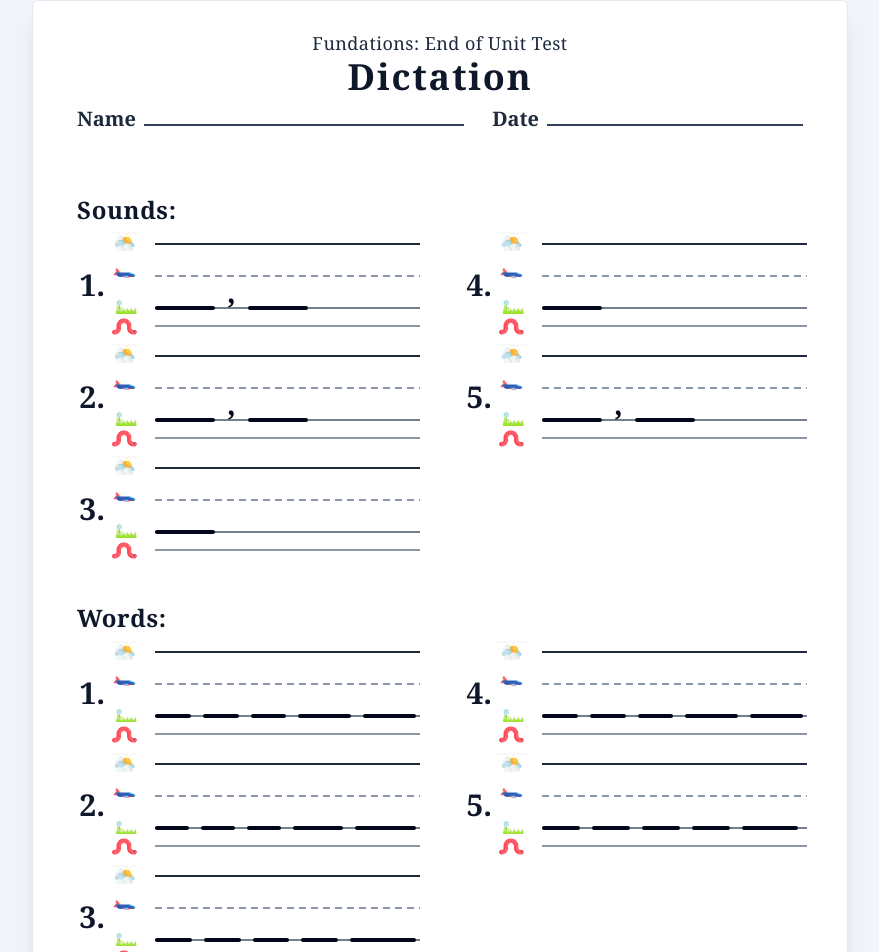
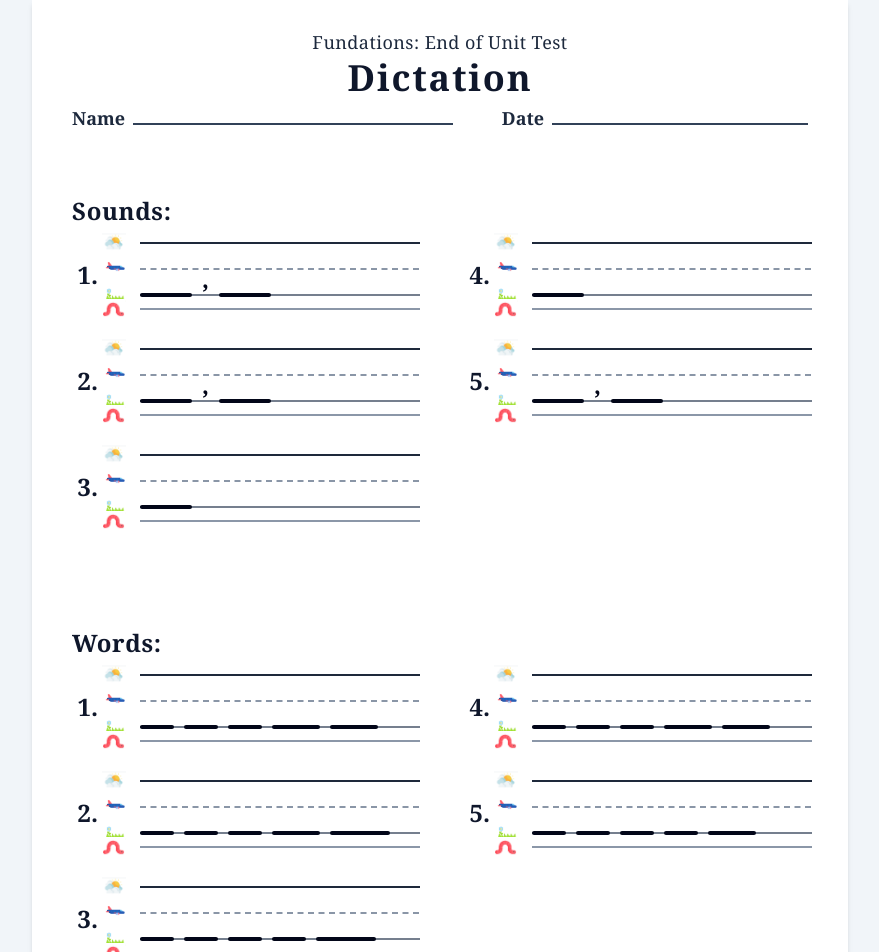
Before and after one commit to tshown-dot/fundations-test-modifier, a React (Vite) app: page / in a window 1280 px wide. Shown: the part 184-1136 px from the top of the page, without its empty margins (200-1079 px from the left). Built offline with nearby package versions, Linux system fonts and the light colour scheme.

Commit message:
Fix inter-row buffer spacing, remove all gray borders, ensure clean 28px margin between lines

```diff
--- a/src/components/FundationsGridRow.tsx
+++ b/src/components/FundationsGridRow.tsx
@@ -25,20 +25,20 @@ export const FundationsGridRow: React.FC<FundationsGridRowProps> = ({
   className = '',
   showIcons = true,
 }) => {
-  // Generous 1st and 2nd grade handwriting proportions:
-  // Total height: 96px
-  // Skyline: y = 10px (slightly thicker solid)
-  // Plane line: y = 42px (dashed line, 32px below skyline)
-  // Grass line: y = 74px (regular solid baseline, 32px below plane line)
-  // Worm line: y = 92px (regular solid descender, 18px below grass line)
-  const totalHeight = 96;
+  // Proportions:
+  // Total height: 78px
+  // Skyline: y = 8px (slightly thicker solid)
+  // Plane line: y = 34px (dashed line, 26px below skyline)
+  // Grass line: y = 60px (regular solid baseline, 26px below plane line)
+  // Worm line: y = 74px (regular solid descender, 14px below grass line)
+  const totalHeight = 78;
 
   return (
     <div className={`flex items-start w-full ${className}`}>
-      {/* 1. Item Number Column (Fixed 36px width for 100% consistent alignment across all rows) */}
-      <div className="w-9 shrink-0 flex items-start justify-end pr-1 pt-[36px]">
+      {/* 1. Item Number Column (Fixed 34px width for 100% consistent alignment across all rows) */}
+      <div className="w-[34px] shrink-0 flex items-start justify-end pr-1 pt-[28px]">
         {itemNumber !== undefined ? (
-          <span className="font-serif text-3xl font-bold text-slate-900 leading-none">
+          <span className="font-serif text-2xl font-bold text-slate-900 leading-none">
             {itemNumber}.
           </span>
         ) : (
@@ -47,31 +47,31 @@ export const FundationsGridRow: React.FC<FundationsGridRowProps> = ({
         )}
       </div>
 
-      {/* 2. Authentic Guide Icons Column (Fixed 34px width, vertically centered on each line) */}
+      {/* 2. Authentic Guide Icons Column (Fixed 30px width, vertically centered on each line) */}
       {showIcons && (
         <div
-          className="relative w-9 shrink-0 mr-2.5 select-none"
+          className="relative w-[30px] shrink-0 mr-2 select-none"
           style={{ height: `${totalHeight}px` }}
           aria-hidden="true"
         >
-          {/* Skyline (centered at y = 10px) */}
-          <div className="absolute top-[-2px] left-0.5 flex items-center justify-center w-7 h-6">
-            <SkylineImage className="w-7 h-6 object-contain" />
+          {/* Skyline (centered at y = 8px) */}
+          <div className="absolute top-[-2px] left-0 flex items-center justify-center w-6 h-5">
+            <SkylineImage className="w-6 h-5 object-contain" />
           </div>
 
-          {/* Plane line (centered at y = 42px) */}
-          <div className="absolute top-[30px] left-0 flex items-center justify-center w-8 h-6">
-            <PlaneImage className="w-8 h-6 object-contain" />
+          {/* Plane line (centered at y = 34px) */}
+          <div className="absolute top-[24px] left-0 flex items-center justify-center w-7 h-5">
+            <PlaneImage className="w-7 h-5 object-contain" />
           </div>
 
-          {/* Grass line (centered at y = 74px) */}
-          <div className="absolute top-[62px] left-0.5 flex items-center justify-center w-7 h-6">
-            <GrassImage className="w-7 h-6 object-contain" />
+          {/* Grass line (centered at y = 60px) */}
+          <div className="absolute top-[50px] left-0 flex items-center justify-center w-6 h-5">
+            <GrassImage className="w-6 h-5 object-contain" />
           </div>
 
-          {/* Worm line (centered at y = 92px) */}
-          <div className="absolute top-[80px] left-0.5 flex items-center justify-center w-7 h-6">
-            <WormImage className="w-7 h-6 object-contain" />
+          {/* Worm line (centered at y = 74px) */}
+          <div className="absolute top-[64px] left-0 flex items-center justify-center w-6 h-5">
+            <WormImage className="w-6 h-5 object-contain" />
           </div>
         </div>
       )}
@@ -82,14 +82,14 @@ export const FundationsGridRow: React.FC<FundationsGridRowProps> = ({
         <svg
           className="absolute inset-0 w-full h-full pointer-events-none"
           preserveAspectRatio="none"
-          viewBox="0 0 100 96"
+          viewBox="0 0 100 78"
         >
           {/* 1. Skyline: slightly thicker solid line */}
           <line
             x1="0"
-            y1="10"
+            y1="8"
             x2="100"
-            y2="10"
+            y2="8"
             stroke="#1E293B"
             strokeWidth="2.2"
             vectorEffect="non-scaling-stroke"
@@ -98,43 +98,43 @@ export const FundationsGridRow: React.FC<FundationsGridRowProps> = ({
           {/* 2. Plane line: dashed line */}
           <line
             x1="0"
-            y1="42"
+            y1="34"
             x2="100"
-            y2="42"
+            y2="34"
             stroke="#64748B"
-            strokeWidth="1.5"
-            strokeDasharray="7 5"
+            strokeWidth="1.4"
+            strokeDasharray="6 4.5"
             vectorEffect="non-scaling-stroke"
           />
 
           {/* 3. Grass line: regular solid line (baseline) */}
           <line
             x1="0"
-            y1="74"
+            y1="60"
             x2="100"
-            y2="74"
+            y2="60"
             stroke="#475569"
-            strokeWidth="1.6"
+            strokeWidth="1.5"
             vectorEffect="non-scaling-stroke"
           />
 
           {/* 4. Worm line: regular solid line (descender) */}
           <line
             x1="0"
-            y1="92"
+            y1="74"
             x2="100"
-            y2="92"
+            y2="74"
             stroke="#64748B"
-            strokeWidth="1.6"
+            strokeWidth="1.5"
             vectorEffect="non-scaling-stroke"
           />
         </svg>
 
         {/* Level 1 Scaffold Layer: Distinct blank underlines drawn on the Grass line */}
         {slots && slots.length > 0 && (
-          <div className="absolute inset-0 flex items-center gap-x-3 z-10 pointer-events-none pr-1">
+          <div className="absolute inset-0 flex items-center gap-x-2.5 z-10 pointer-events-none pr-1">
             {slots.map((slot, index) => {
-              const defaultWidth = slot.isWider ? 'w-20' : 'w-12';
+              const defaultWidth = slot.isWider ? 'w-16' : 'w-10';
               const widthStyle: React.CSSProperties = {
                 ...(slot.flexGrow !== undefined
                   ? { flex: `${slot.flexGrow} ${slot.flexGrow} 0px` }
@@ -148,7 +148,7 @@ export const FundationsGridRow: React.FC<FundationsGridRowProps> = ({
               return (
                 <React.Fragment key={index}>
                   <div
-                    className={`relative h-[96px] flex flex-col justify-end ${
+                    className={`relative h-[78px] flex flex-col justify-end ${
                       typeof slot.width === 'string' && slot.width.startsWith('w-')
                         ? slot.width
                         : !slot.width && slot.flexGrow === undefined
@@ -157,17 +157,17 @@ export const FundationsGridRow: React.FC<FundationsGridRowProps> = ({
                     }`}
                     style={widthStyle}
                   >
-                    {/* Dark, prominent blank underline resting exactly on the Grass line (y = 74px) */}
+                    {/* Dark, prominent blank underline resting exactly on the Grass line (y = 60px) */}
                     <div
-                      className="absolute left-0 right-0 h-[4px] bg-slate-950 rounded-xs"
-                      style={{ top: '72px' }}
+                      className="absolute left-0 right-0 h-[3.5px] bg-slate-950 rounded-xs"
+                      style={{ top: '58px' }}
                     />
 
                     {/* Pre-filled text if applicable */}
                     {slot.label && (
                       <div
-                        className="absolute inset-x-0 text-center font-sans text-2xl font-bold text-slate-800 leading-none"
-                        style={{ top: '44px' }}
+                        className="absolute inset-x-0 text-center font-sans text-xl font-bold text-slate-800 leading-none"
+                        style={{ top: '36px' }}
                       >
                         {slot.label}
                       </div>
@@ -176,7 +176,7 @@ export const FundationsGridRow: React.FC<FundationsGridRowProps> = ({
 
                   {/* Comma between sound slots (rests right on the grass line) */}
                   {commasBetweenSlots && index < slots.length - 1 && (
-                    <div className="relative h-[96px] flex items-end font-serif text-3xl font-black text-slate-950 select-none pb-[20px]">
+                    <div className="relative h-[78px] flex items-end font-serif text-2xl font-black text-slate-950 select-none pb-[18px]">
                       ,
                     </div>
                   )}
@@ -186,7 +186,7 @@ export const FundationsGridRow: React.FC<FundationsGridRowProps> = ({
 
             {/* Trailing punctuation cue (rests right on the grass line at the end of the sentence) */}
             {trailingPunctuation && (
-              <div className="relative h-[96px] flex items-end font-serif text-4xl font-black text-slate-950 select-none pb-[16px] pl-1">
+              <div className="relative h-[78px] flex items-end font-serif text-3xl font-black text-slate-950 select-none pb-[14px] pl-1">
                 {trailingPunctuation}
               </div>
             )}
--- a/src/components/FundationsTestSheet.tsx
+++ b/src/components/FundationsTestSheet.tsx
@@ -17,7 +17,7 @@ export const FundationsTestSheet: React.FC<FundationsTestSheetProps> = ({
   const getSoundSlots = (answers: string[]): BlankSlot[] | undefined => {
     if (!settings.soundBlanksCount) return undefined;
     return answers.map(() => ({
-      width: 60,
+      width: 52,
     }));
   };
 
@@ -28,7 +28,7 @@ export const FundationsTestSheet: React.FC<FundationsTestSheetProps> = ({
       const isWider = settings.wordWiderDigraphSuffix && (unit.isDigraphOrSuffix || unit.text.length > 1);
       return {
         isWider,
-        width: isWider ? (unit.text.length >= 3 ? 68 : 56) : 38,
+        width: isWider ? (unit.text.length >= 3 ? 60 : 48) : 34,
       };
     });
   };
@@ -37,11 +37,11 @@ export const FundationsTestSheet: React.FC<FundationsTestSheetProps> = ({
   const getTrickWordSlots = (word: string): BlankSlot[] | undefined => {
     if (!settings.trickWordLetterBlanks) return undefined;
     return Array.from({ length: word.length }).map(() => ({
-      width: 36,
+      width: 32,
     }));
   };
 
-  // Sentence word slots: EXPAND to fill the entire writing line across the page!
+  // Sentence word slots: EXPAND to fill the entire writing line across the page
   const s1Words = testData.sentences[0]?.words || [];
   const s1Line1Words = s1Words.slice(0, Math.ceil(s1Words.length / 2));
   const s1Line2Words = s1Words.slice(Math.ceil(s1Words.length / 2));
@@ -51,50 +51,49 @@ export const FundationsTestSheet: React.FC<FundationsTestSheetProps> = ({
   const getSentenceWordSlots = (words: string[]): BlankSlot[] | undefined => {
     if (!settings.sentenceWordBlanks) return undefined;
     return words.map((w) => ({
-      // Proportional flex growth so word blanks stretch gracefully across the entire width of the page
       flexGrow: Math.max(1, Math.min(3, Math.round(w.length / 2.5))),
     }));
   };
 
   return (
     <div className="flex flex-col gap-12 items-center justify-center font-sans print:gap-0">
-      {/* ================= PAGE 1: Sounds & Words ================= */}
-      <div className="print-page bg-white text-black w-[8.5in] h-[11in] px-10 py-7 shadow-xl rounded-md flex flex-col justify-between border border-slate-200 print:border-none print:shadow-none print:px-7 print:py-5">
+      {/* ================= PAGE 1: Sounds & Words (Clean pure white, NO grey borders) ================= */}
+      <div className="print-page bg-white text-black w-[8.5in] h-[11in] px-9 py-7 shadow-md flex flex-col justify-between border-0 print:border-none print:shadow-none print:px-6 print:py-4">
         <div className="flex flex-col flex-1 justify-between">
           {/* Header */}
           <div>
-            <div className="text-center mb-2">
+            <div className="text-center mb-1.5">
               <h2 className="font-serif text-lg tracking-wide text-slate-800">
                 {testData.title || 'Fundations: End of Unit Test'}
               </h2>
-              <h1 className="font-serif text-4xl font-extrabold tracking-wider text-slate-900">
+              <h1 className="font-serif text-4xl font-extrabold tracking-wider text-slate-900 mt-0.5">
                 Dictation
               </h1>
             </div>
 
             {/* Name & Date Row */}
-            <div className="flex justify-between items-baseline mb-4 text-base font-medium text-slate-800 px-1">
+            <div className="flex justify-between items-baseline mb-3 text-base font-medium text-slate-800 px-1">
               <div className="flex items-baseline gap-2">
-                <span className="font-serif text-xl font-bold">Name</span>
+                <span className="font-serif text-lg font-bold">Name</span>
                 <div className="w-80 border-b-2 border-slate-700 pb-0.5 px-2 font-sans font-normal text-slate-900 text-lg">
                   {studentName}
                 </div>
               </div>
               <div className="flex items-baseline gap-2">
-                <span className="font-serif text-xl font-bold">Date</span>
+                <span className="font-serif text-lg font-bold">Date</span>
                 <div className="w-64 border-b-2 border-slate-700 pb-0.5"></div>
               </div>
             </div>
           </div>
 
-          {/* SECTION: Sounds */}
-          <div className="my-1">
+          {/* SECTION: Sounds (with 28px breathing room between items) */}
+          <div className="my-auto">
             <h3 className="font-serif text-2xl font-bold text-slate-900 mb-2 tracking-wide pl-1">
               Sounds:
             </h3>
-            <div className="grid grid-cols-2 gap-x-10 gap-y-4">
+            <div className="grid grid-cols-2 gap-x-10 gap-y-7">
               {/* Column 1: Items 1, 2, 3 */}
-              <div className="flex flex-col gap-y-4">
+              <div className="flex flex-col gap-y-7">
                 {testData.sounds.slice(0, 3).map((item) => (
                   <FundationsGridRow
                     key={item.number}
@@ -106,7 +105,7 @@ export const FundationsTestSheet: React.FC<FundationsTestSheetProps> = ({
               </div>
 
               {/* Column 2: Items 4, 5 */}
-              <div className="flex flex-col gap-y-4">
+              <div className="flex flex-col gap-y-7">
                 {testData.sounds.slice(3, 5).map((item) => (
                   <FundationsGridRow
                     key={item.number}
@@ -119,14 +118,14 @@ export const FundationsTestSheet: React.FC<FundationsTestSheetProps> = ({
             </div>
           </div>
 
-          {/* SECTION: Words */}
-          <div className="my-1">
+          {/* SECTION: Words (with 28px breathing room between items) */}
+          <div className="my-auto">
             <h3 className="font-serif text-2xl font-bold text-slate-900 mb-2 tracking-wide pl-1">
               Words:
             </h3>
-            <div className="grid grid-cols-2 gap-x-10 gap-y-4">
+            <div className="grid grid-cols-2 gap-x-10 gap-y-7">
               {/* Column 1: Items 1, 2, 3 */}
-              <div className="flex flex-col gap-y-4">
+              <div className="flex flex-col gap-y-7">
                 {testData.words.slice(0, 3).map((item) => (
                   <FundationsGridRow
                     key={item.number}
@@ -137,7 +136,7 @@ export const FundationsTestSheet: React.FC<FundationsTestSheetProps> = ({
               </div>
 
               {/* Column 2: Items 4, 5 */}
-              <div className="flex flex-col gap-y-4">
+              <div className="flex flex-col gap-y-7">
                 {testData.words.slice(3, 5).map((item) => (
                   <FundationsGridRow
                     key={item.number}
@@ -156,15 +155,15 @@ export const FundationsTestSheet: React.FC<FundationsTestSheetProps> = ({
         </div>
       </div>
 
-      {/* ================= PAGE 2: Trick Words & Sentences ================= */}
-      <div className="print-page bg-white text-black w-[8.5in] h-[11in] px-10 py-7 shadow-xl rounded-md flex flex-col justify-between border border-slate-200 print:border-none print:shadow-none print:px-7 print:py-5">
+      {/* ================= PAGE 2: Trick Words & Sentences (Clean pure white, NO grey borders) ================= */}
+      <div className="print-page bg-white text-black w-[8.5in] h-[11in] px-9 py-7 shadow-md flex flex-col justify-between border-0 print:border-none print:shadow-none print:px-6 print:py-4">
         <div className="flex flex-col flex-1 justify-between">
           {/* SECTION: Trick Words */}
           <div className="mb-2">
             <h3 className="font-serif text-2xl font-bold text-slate-900 mb-2 tracking-wide pl-1">
               Trick Words:
             </h3>
-            <div className="grid grid-cols-2 gap-x-10 gap-y-3">
+            <div className="grid grid-cols-2 gap-x-10 gap-y-4">
               {testData.trickWords.map((item) => (
                 <FundationsGridRow
                   key={item.number}
@@ -176,13 +175,13 @@ export const FundationsTestSheet: React.FC<FundationsTestSheetProps> = ({
           </div>
 
           {/* SECTION: Sentences */}
-          <div className="my-1">
+          <div className="my-auto">
             <h3 className="font-serif text-2xl font-bold text-slate-900 mb-2 tracking-wide pl-1">
               Sentences:
             </h3>
 
             {/* Sentence 1 */}
-            <div className="mb-4 space-y-2.5">
+            <div className="mb-5 space-y-3">
               {/* Line 1 */}
               <FundationsGridRow
                 itemNumber={1}
@@ -196,7 +195,7 @@ export const FundationsTestSheet: React.FC<FundationsTestSheetProps> = ({
             </div>
 
             {/* Sentence 2 */}
-            <div className="space-y-2.5">
+            <div className="space-y-3">
               {/* Line 1 */}
               <FundationsGridRow
                 itemNumber={2}
@@ -208,7 +207,7 @@ export const FundationsTestSheet: React.FC<FundationsTestSheetProps> = ({
             </div>
           </div>
 
-          {/* BOTTOM: Scoring Guide (Logo removed as requested) */}
+          {/* BOTTOM: Scoring Guide (No logos, clean layout) */}
           <div className="border-t-2 border-slate-500 pt-3 mt-2">
             {/* Scoring Row 1 */}
             <div className="flex justify-between items-center text-sm font-semibold text-slate-800 mb-2 px-1">
@@ -245,7 +244,7 @@ export const FundationsTestSheet: React.FC<FundationsTestSheetProps> = ({
               </label>
             </div>
 
-            {/* Footer: Final Score & Grade (Clean, without Fundations logo) */}
+            {/* Footer: Final Score & Grade */}
             <div className="flex justify-end items-baseline gap-10 pt-2 border-t border-dashed border-slate-300 px-1 text-base font-bold text-slate-800">
               <div>
                 Score: <span className="inline-block w-20 border-b-2 border-slate-700 text-center font-normal"></span> /{testData.totalScore || 25}
```
Also changed, not shown: src/index.css (+10 -1 lines).
